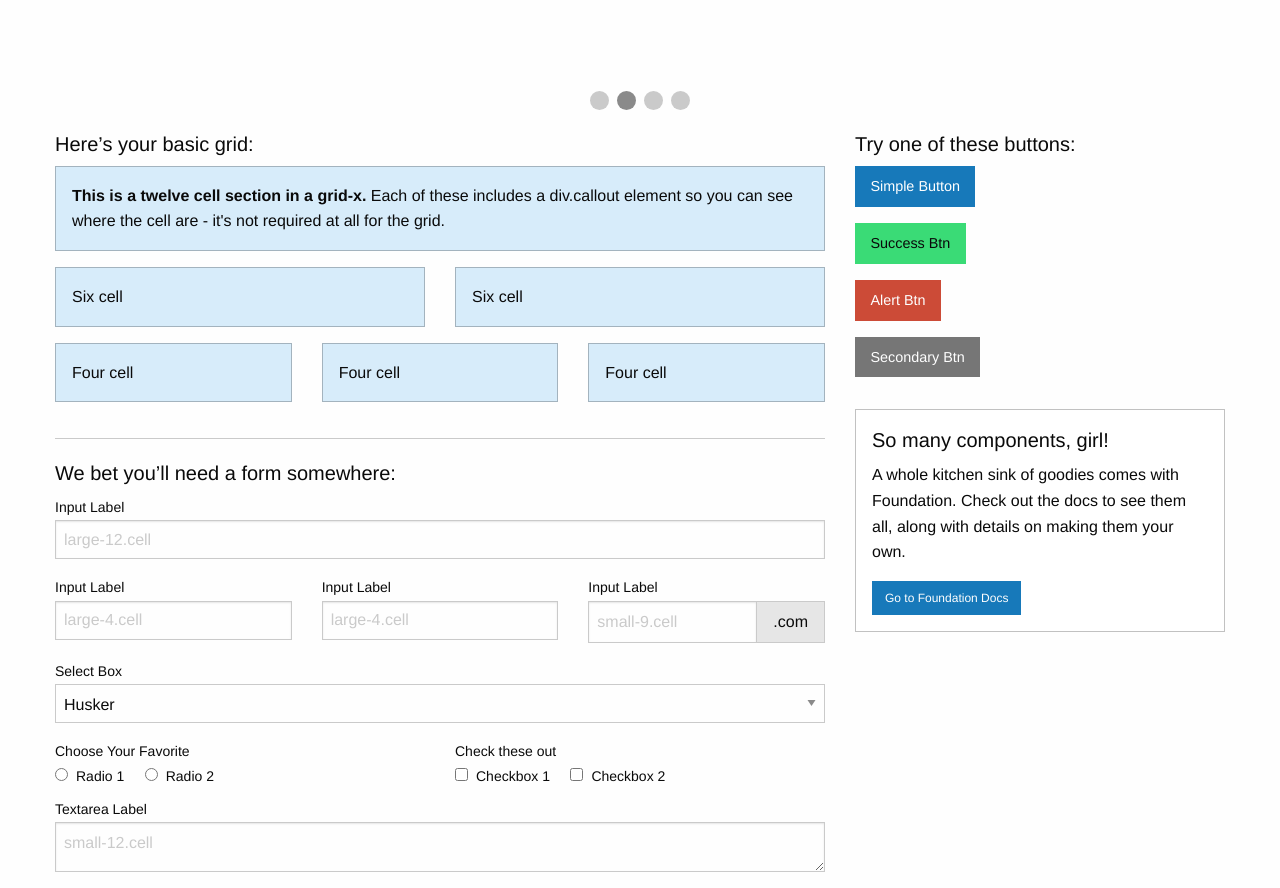
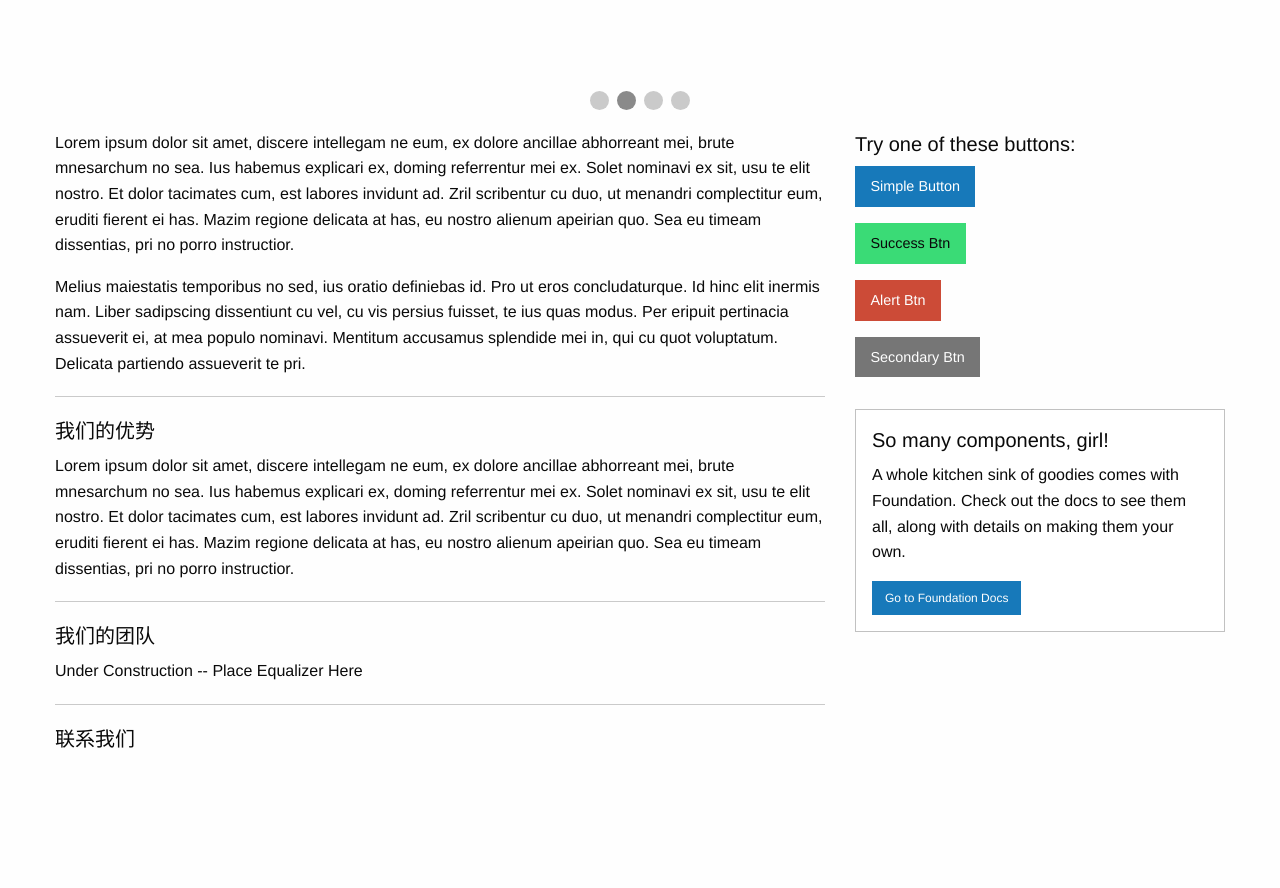
Before and after one commit to DaemonChickenofDOOM/lapamcapital, a plain HTML site: page mainpage.html in a window 1280 px wide. Shown: the part 860-1748 px from the top of the page. After the commit the page ends 1621 px from the top, so only its background shows below. Drawn offline with Linux system fonts and the light colour scheme.

Commit message:
adding second version of team page, alt. design.

```diff
--- a/mainpage.html
+++ b/mainpage.html
@@ -90,105 +90,32 @@
 
       <div class="grid-x grid-padding-x">
         <div class="large-8 medium-8 cell">
-          <h5>Here&rsquo;s your basic grid:</h5>
-          <!-- Grid Example -->
+          <p>
+            Lorem ipsum dolor sit amet, discere intellegam ne eum, ex dolore ancillae abhorreant mei, brute mnesarchum no sea. Ius habemus explicari ex, doming referrentur mei ex. Solet nominavi ex sit, usu te elit nostro. Et dolor tacimates cum, est labores invidunt ad. Zril scribentur cu duo, ut menandri complectitur eum, eruditi fierent ei has. Mazim regione delicata at has, eu nostro alienum apeirian quo. Sea eu timeam dissentias, pri no porro instructior.
+          </p>
 
-          <div class="grid-x grid-padding-x">
-            <div class="large-12 cell">
-              <div class="primary callout">
-                <p><strong>This is a twelve cell section in a grid-x.</strong> Each of these includes a div.callout element so you can see where the cell are - it's not required at all for the grid.</p>
-              </div>
-            </div>
-          </div>
-          <div class="grid-x grid-padding-x">
-            <div class="large-6 medium-6 cell">
-              <div class="primary callout">
-                <p>Six cell</p>
-              </div>
-            </div>
-            <div class="large-6 medium-6 cell">
-              <div class="primary callout">
-                <p>Six cell</p>
-              </div>
-            </div>
-          </div>
-          <div class="grid-x grid-padding-x">
-            <div class="large-4 medium-4 small-4 cell">
-              <div class="primary callout">
-                <p>Four cell</p>
-              </div>
-            </div>
-            <div class="large-4 medium-4 small-4 cell">
-              <div class="primary callout">
-                <p>Four cell</p>
-              </div>
-            </div>
-            <div class="large-4 medium-4 small-4 cell">
-              <div class="primary callout">
-                <p>Four cell</p>
-              </div>
-            </div>
-          </div>
+          <p>
+            Melius maiestatis temporibus no sed, ius oratio definiebas id. Pro ut eros concludaturque. Id hinc elit inermis nam. Liber sadipscing dissentiunt cu vel, cu vis persius fuisset, te ius quas modus. Per eripuit pertinacia assueverit ei, at mea populo nominavi. Mentitum accusamus splendide mei in, qui cu quot voluptatum. Delicata partiendo assueverit te pri.
+          </p>
 
           <hr />
 
-          <h5>We bet you&rsquo;ll need a form somewhere:</h5>
-          <form>
-            <div class="grid-x grid-padding-x">
-              <div class="large-12 cell">
-                <label>Input Label</label>
-                <input type="text" placeholder="large-12.cell" />
-              </div>
-            </div>
-            <div class="grid-x grid-padding-x">
-              <div class="large-4 medium-4 cell">
-                <label>Input Label</label>
-                <input type="text" placeholder="large-4.cell" />
-              </div>
-              <div class="large-4 medium-4 cell">
-                <label>Input Label</label>
-                <input type="text" placeholder="large-4.cell" />
-              </div>
-              <div class="large-4 medium-4 cell">
-                <div class="grid-x">
-                  <label>Input Label</label>
-                  <div class="input-group">
-                    <input type="text" placeholder="small-9.cell" class="input-group-field" />
-                    <span class="input-group-label">.com</span>
-                  </div>
-                </div>
-              </div>
-            </div>
-            <div class="grid-x grid-padding-x">
-              <div class="large-12 cell">
-                <label>Select Box</label>
-                <select>
-                  <option value="husker">Husker</option>
-                  <option value="starbuck">Starbuck</option>
-                  <option value="hotdog">Hot Dog</option>
-                  <option value="apollo">Apollo</option>
-                </select>
-              </div>
-            </div>
-            <div class="grid-x grid-padding-x">
-              <div class="large-6 medium-6 cell">
-                <label>Choose Your Favorite</label>
-                <input type="radio" name="pokemon" value="Red" id="pokemonRed"><label for="pokemonRed">Radio 1</label>
-                <input type="radio" name="pokemon" value="Blue" id="pokemonBlue"><label for="pokemonBlue">Radio 2</label>
-              </div>
-              <div class="large-6 medium-6 cell">
-                <label>Check these out</label>
-                <input id="checkbox1" type="checkbox"><label for="checkbox1">Checkbox 1</label>
-                <input id="checkbox2" type="checkbox"><label for="checkbox2">Checkbox 2</label>
-              </div>
-            </div>
-            <div class="grid-x grid-padding-x">
-              <div class="large-12 cell">
-                <label>Textarea Label</label>
-                <textarea placeholder="small-12.cell"></textarea>
-              </div>
-            </div>
-          </form>
+          <h5>我们的优势</h5>
+          <p>
+            Lorem ipsum dolor sit amet, discere intellegam ne eum, ex dolore ancillae abhorreant mei, brute mnesarchum no sea. Ius habemus explicari ex, doming referrentur mei ex. Solet nominavi ex sit, usu te elit nostro. Et dolor tacimates cum, est labores invidunt ad. Zril scribentur cu duo, ut menandri complectitur eum, eruditi fierent ei has. Mazim regione delicata at has, eu nostro alienum apeirian quo. Sea eu timeam dissentias, pri no porro instructior.
+          </p>
+
+          <hr />
+
+          <h5>我们的团队</h5>
+          <p>Under Construction -- Place Equalizer Here</p>
+
+          <hr />
+          <h5>联系我们</h5>
+
+
+
+
         </div>
 
         <div class="large-4 medium-4 cell">
```
